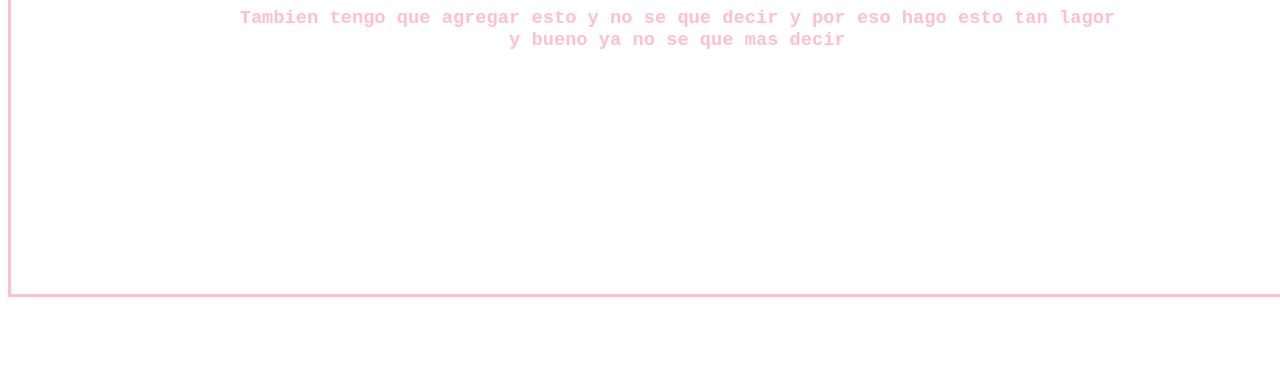
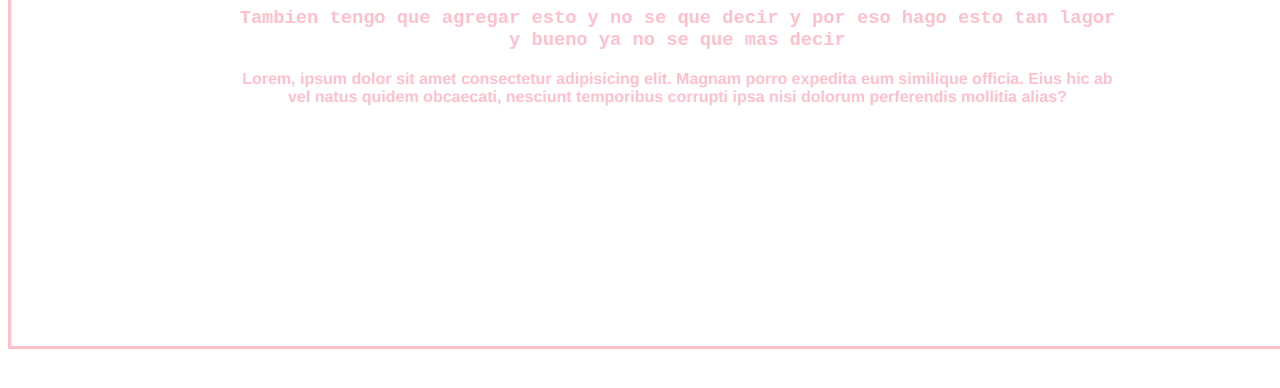
Before and after one commit to Facundominiello/Cabecera, a plain HTML site: page Index.html in a window 1280 px wide. Shown: the part 308-696 px from the top of the page. Drawn offline with Linux system fonts and the light colour scheme; files that its build step writes are made by us from their sources; files whose address does not match are found by name.

Commit message:
cambio en el master

```diff
--- a/Css/style.css
+++ b/Css/style.css
@@ -10,3 +10,6 @@ body{
     color: pink;
     border-style: solid;
 }
+p{
+    font-family: 'Franklin Gothic Medium', 'Arial Narrow', Arial, sans-serif;
+}
--- a/Index.html
+++ b/Index.html
@@ -12,6 +12,7 @@
         <div class="contendor">
             <h1>No se que poner asi que pongo esto</h1>
             <h3>Tambien tengo que agregar esto y no se que decir y por eso hago esto tan lagor y bueno ya no se que mas decir</h3>
+            <p>Lorem, ipsum dolor sit amet consectetur adipisicing elit. Magnam porro expedita eum similique officia. Eius hic ab vel natus quidem obcaecati, nesciunt temporibus corrupti ipsa nisi dolorum perferendis mollitia alias?</p>
         </div>
     </div>
 </body>
```
